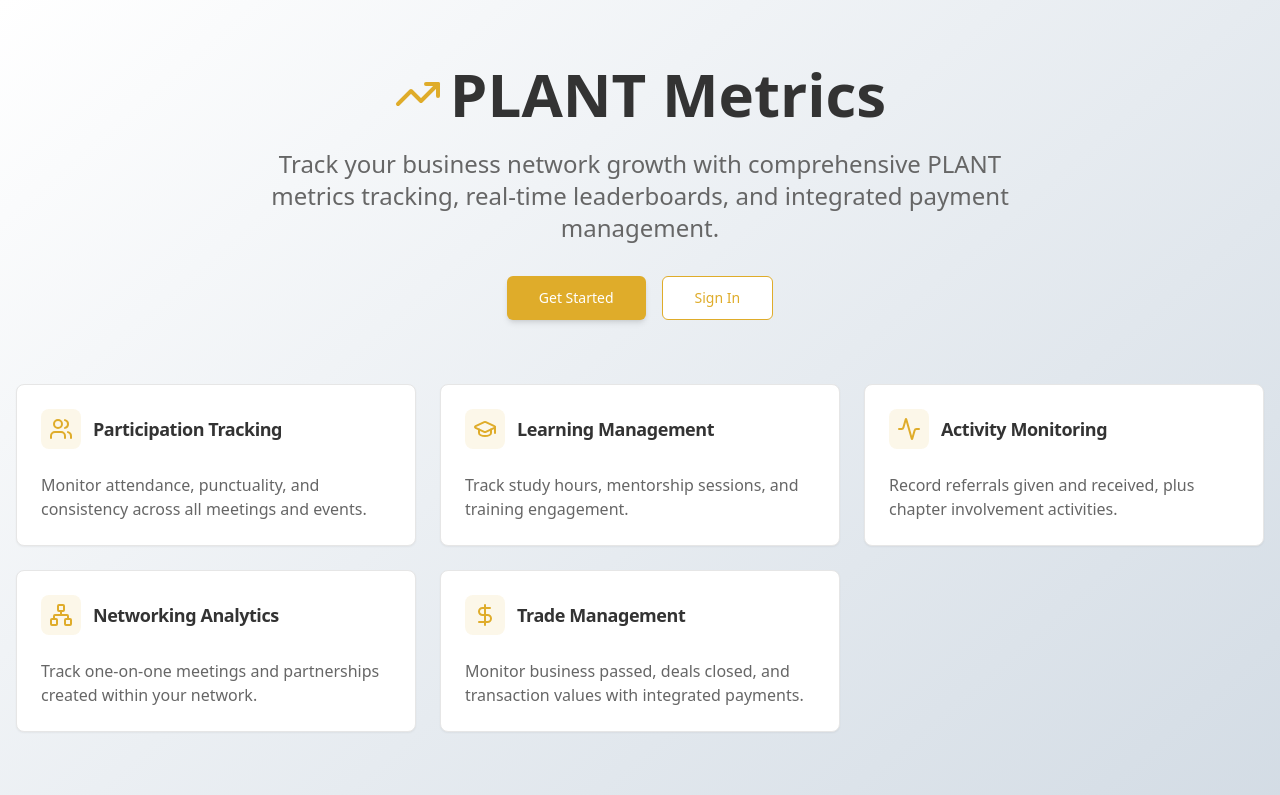
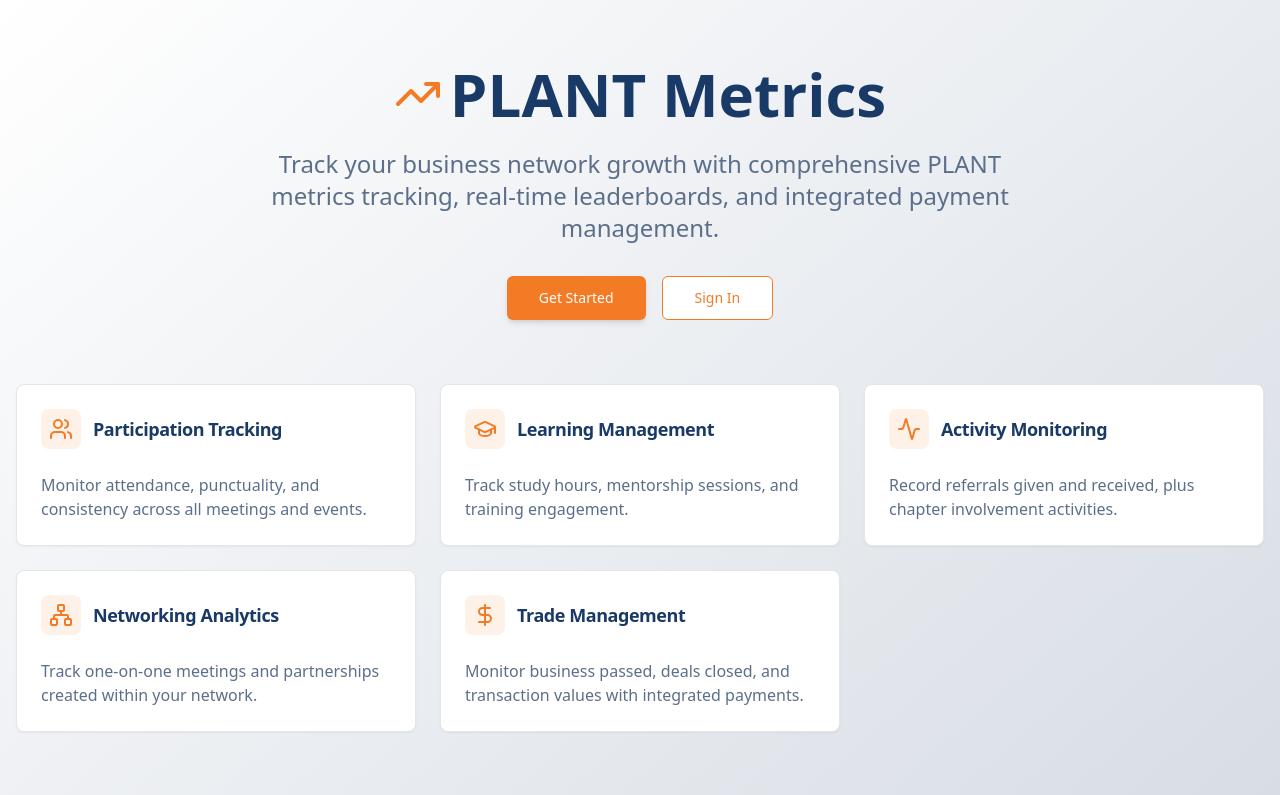
Before and after one commit to Rodgers-Lovable/chapter-prosper-tracker, a React (Vite) app: page / in a window 1280 px wide. Shown: the top 795 px of the page. Built offline with nearby package versions, Linux system fonts and the light colour scheme; the HTML template or start-up script is replaced by a standard one.

Commit message:
Generate theme and color palette

```diff
--- a/src/index.css
+++ b/src/index.css
@@ -8,30 +8,30 @@ All colors MUST be HSL.
 
 @layer base {
   :root {
-    /* Brand Colors - Golden Yellow & Navy Blue Theme */
+    /* MELNET Brand Colors - Orange & Navy Blue from Logo */
     --background: 0 0% 100%;
-    --foreground: 0 0% 20%;
+    --foreground: 215 60% 25%;
 
     --card: 0 0% 100%;
-    --card-foreground: 0 0% 20%;
+    --card-foreground: 215 60% 25%;
 
     --popover: 0 0% 100%;
-    --popover-foreground: 0 0% 20%;
+    --popover-foreground: 215 60% 25%;
 
-    /* Golden Yellow Primary */
-    --primary: 43 74% 52%;
+    /* MELNET Orange Primary */
+    --primary: 25 90% 55%;
     --primary-foreground: 0 0% 100%;
 
-    /* Navy Blue Secondary */
-    --secondary: 210 100% 20%;
+    /* MELNET Navy Blue Secondary */
+    --secondary: 215 60% 25%;
     --secondary-foreground: 0 0% 100%;
 
     /* Light Gray for muted elements */
     --muted: 0 0% 96%;
-    --muted-foreground: 0 0% 40%;
+    --muted-foreground: 215 20% 45%;
 
-    /* Golden Yellow Accent */
-    --accent: 43 74% 52%;
+    /* MELNET Orange Accent */
+    --accent: 25 90% 55%;
     --accent-foreground: 0 0% 100%;
 
     --destructive: 0 84% 60%;
@@ -39,33 +39,33 @@ All colors MUST be HSL.
 
     --border: 0 0% 90%;
     --input: 0 0% 96%;
-    --ring: 43 74% 52%;
+    --ring: 25 90% 55%;
 
-    /* Brand specific colors */
-    --golden-yellow: 43 74% 52%;
-    --navy-blue: 210 100% 20%;
-    --navy-blue-end: 226 81% 25%;
+    /* Brand specific colors from MELNET logo */
+    --golden-yellow: 25 90% 55%;
+    --navy-blue: 215 60% 25%;
+    --navy-blue-end: 220 55% 30%;
     --light-gray-overlay: 0 0% 96%;
-    --orange-tint: 43 74% 65%;
+    --orange-tint: 25 85% 65%;
 
-    /* Updated semantic colors using brand palette */
-    --success: 43 74% 52%;
+    /* Updated semantic colors using MELNET palette */
+    --success: 25 90% 55%;
     --success-foreground: 0 0% 100%;
-    --warning: 43 74% 65%;
+    --warning: 35 90% 60%;
     --warning-foreground: 0 0% 0%;
-    --info: 226 81% 25%;
+    --info: 215 60% 25%;
     --info-foreground: 0 0% 100%;
 
-    /* Metric specific colors updated to brand palette */
-    --participation: 226 81% 25%;
-    --learning: 226 81% 25%;
-    --activity: 43 74% 52%;
-    --networking: 43 74% 65%;
-    --trade: 210 100% 20%;
+    /* Metric specific colors updated to MELNET palette */
+    --participation: 215 60% 25%;
+    --learning: 220 55% 30%;
+    --activity: 25 90% 55%;
+    --networking: 25 85% 65%;
+    --trade: 215 60% 35%;
 
-    /* Gradients */
-    --gradient-navy: linear-gradient(135deg, hsl(210 100% 20%), hsl(226 81% 25%));
-    --gradient-golden: linear-gradient(135deg, hsl(43 74% 52%), hsl(43 74% 65%));
+    /* MELNET Gradients */
+    --gradient-navy: linear-gradient(135deg, hsl(215 60% 25%), hsl(220 55% 30%));
+    --gradient-golden: linear-gradient(135deg, hsl(25 90% 55%), hsl(25 85% 65%));
 
     --radius: 0.5rem;
 
@@ -87,60 +87,60 @@ All colors MUST be HSL.
   }
 
   .dark {
-    /* Dark mode with brand colors */
-    --background: 210 100% 20%;
+    /* Dark mode with MELNET brand colors */
+    --background: 215 60% 15%;
     --foreground: 0 0% 100%;
 
-    --card: 226 81% 25%;
+    --card: 215 55% 20%;
     --card-foreground: 0 0% 100%;
 
-    --popover: 226 81% 25%;
+    --popover: 215 55% 20%;
     --popover-foreground: 0 0% 100%;
 
-    /* Golden Yellow Primary (same in dark) */
-    --primary: 43 74% 52%;
+    /* MELNET Orange Primary (same in dark) */
+    --primary: 25 90% 55%;
     --primary-foreground: 0 0% 0%;
 
-    /* Darker Navy Blue Secondary */
-    --secondary: 226 81% 25%;
+    /* MELNET Navy Blue Secondary */
+    --secondary: 215 55% 20%;
     --secondary-foreground: 0 0% 100%;
 
     /* Dark muted */
-    --muted: 226 81% 15%;
+    --muted: 215 40% 12%;
     --muted-foreground: 0 0% 70%;
 
-    /* Golden Yellow Accent */
-    --accent: 43 74% 52%;
+    /* MELNET Orange Accent */
+    --accent: 25 90% 55%;
     --accent-foreground: 0 0% 0%;
 
     --destructive: 0 84% 60%;
     --destructive-foreground: 0 0% 100%;
 
-    --border: 226 81% 15%;
-    --input: 226 81% 15%;
-    --ring: 43 74% 52%;
+    --border: 215 40% 25%;
+    --input: 215 40% 12%;
+    --ring: 25 90% 55%;
 
     /* Brand specific colors - dark mode */
-    --golden-yellow: 43 74% 52%;
-    --navy-blue: 210 100% 20%;
-    --navy-blue-end: 226 81% 25%;
+    --golden-yellow: 25 90% 55%;
+    --navy-blue: 215 60% 25%;
+    --navy-blue-end: 220 55% 30%;
     --light-gray-overlay: 0 0% 20%;
-    --orange-tint: 43 74% 65%;
+    --orange-tint: 25 85% 65%;
 
     /* Updated semantic colors - dark mode */
-    --success: 43 74% 52%;
+    --success: 25 90% 55%;
     --success-foreground: 0 0% 0%;
-    --warning: 43 74% 65%;
+    --warning: 35 90% 60%;
     --warning-foreground: 0 0% 0%;
-    --info: 226 81% 25%;
+    --info: 215 55% 20%;
     --info-foreground: 0 0% 100%;
 
     /* Metric specific colors - dark mode */
-    --participation: 226 81% 35%;
-    --learning: 226 81% 35%;
-    --activity: 43 74% 52%;
-    --networking: 43 74% 65%;
-    --trade: 210 100% 30%;
+    --participation: 215 60% 40%;
+    --learning: 220 55% 45%;
+    --activity: 25 90% 55%;
+    --networking: 25 85% 65%;
+    --trade: 215 60% 45%;
     --sidebar-background: 240 5.9% 10%;
     --sidebar-foreground: 240 4.8% 95.9%;
     --sidebar-primary: 224.3 76.3% 48%;
```
Also changed, not shown: src/assets/melnet-logo.png (added), 1 other file (tests, documents, lock files or other folders).
